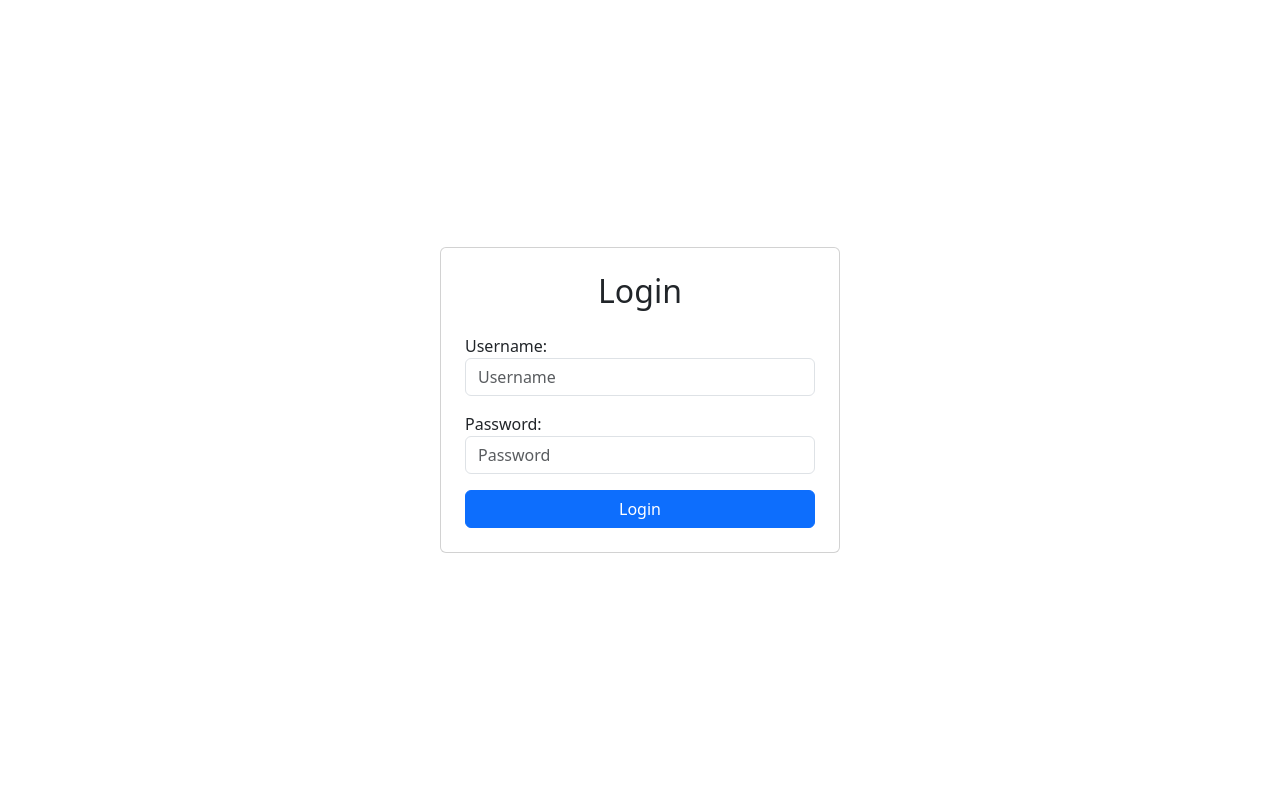
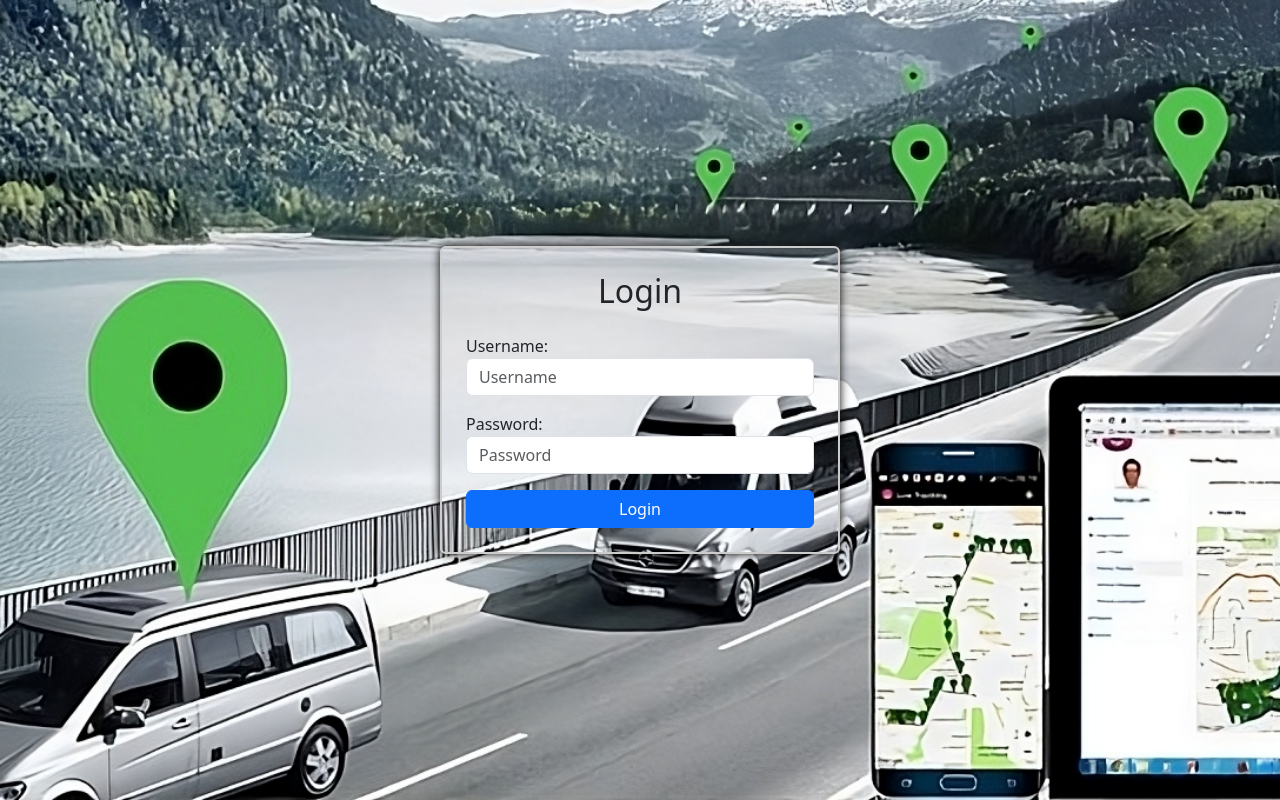
Before and after one commit to ratdor/RTO-2024, a Django app: page / in a window 1280 px wide. Run offline with Django 4.2, Linux system fonts and the light colour scheme.

Commit message:
back change

```diff
--- a/Rto/settings.py
+++ b/Rto/settings.py
@@ -29,7 +29,7 @@ DEBUG = True
 
 # settings.py
 
-ALLOWED_HOSTS = ['192.168.1.5', '127.0.0.1', 'localhost']
+ALLOWED_HOSTS = ['192.168.1.20', '127.0.0.1', 'localhost']
 
 
 
--- a/templates/login.html
+++ b/templates/login.html
@@ -4,8 +4,22 @@
 {% block link %} {% static 'css/search.css' %} {% endblock link %}
 {% block content %}
 
+<style>
+    body{
+        background-image: url('../static/images/loginimage-transformed.jpeg');
+        background-repeat: no-repeat;
+        background-size: cover;
+        background-position: center;
+    }
+    .loginbox{
+        background: transparent;
+        border: 2px solid #ccc;
+        box-shadow: 0px 0px 10px 0px black;
+    }
+</style>
+
 <div class="container d-flex justify-content-center align-items-center vh-100">
-    <div class="card p-4" style="max-width: 400px; width: 100%;">
+    <div class="card p-4 loginbox" style="max-width: 400px; width: 100%;">
         <h2 class="text-center mb-4">Login</h2>
         <form method="post">
             {% csrf_token %}
```
Also changed, not shown: media/vehicle_images/rto1.jpg (added), media/vehicle_images/rto1_BiDVxbg.jpg (added), media/vehicle_images/rto1_m3UKBu1.jpg (added), media/vehicle_images/rto1_n5rHHQu.jpg (added), media/vehicle_images/rto2.jpg (added), media/vehicle_images/rto2_DQK9skB.jpg (added), media/vehicle_images/rto2_NNDz6AX.jpg (added), media/vehicle_images/rto2_rDttLtu.jpg (added), static/images/Gods (13).jpg (deleted), static/images/Gods (22).jpg (deleted), static/images/Gods Muruga.jpg (deleted), static/images/loginimage-transformed.jpeg (added), static/images/loginimage.jpg (added).
